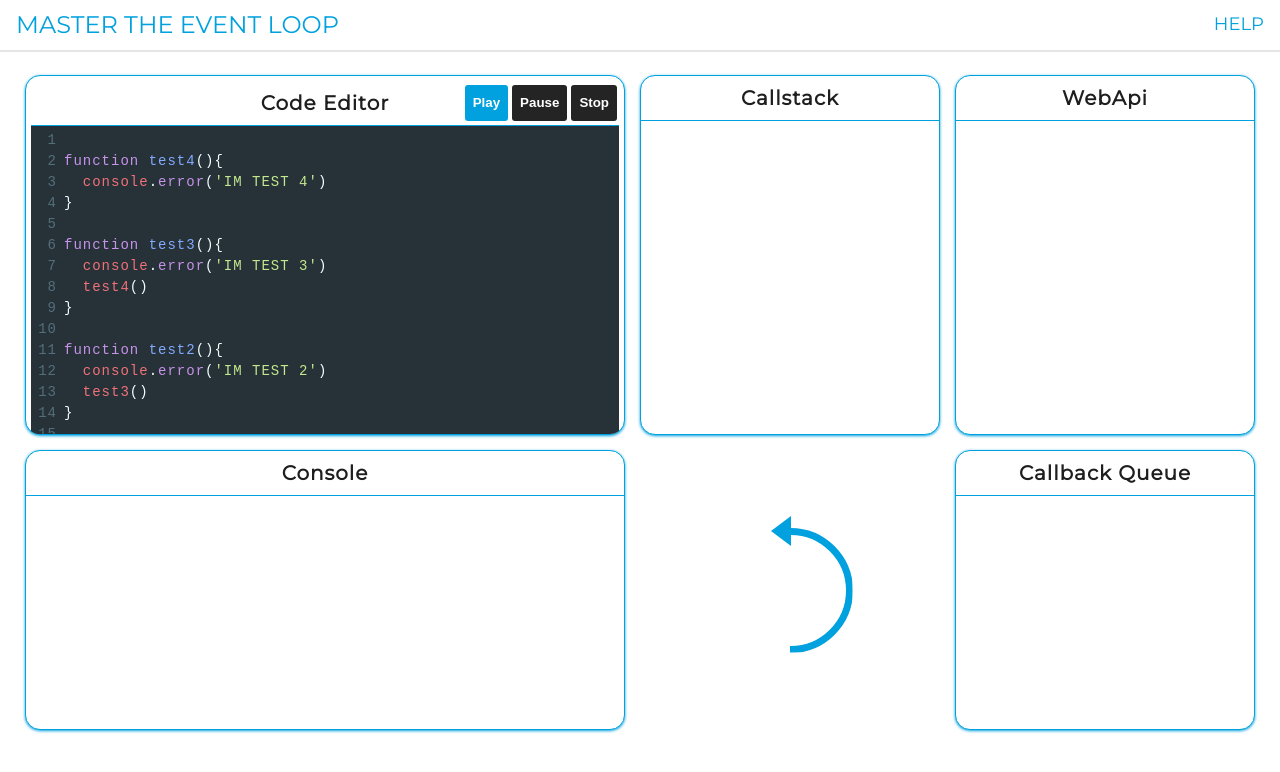
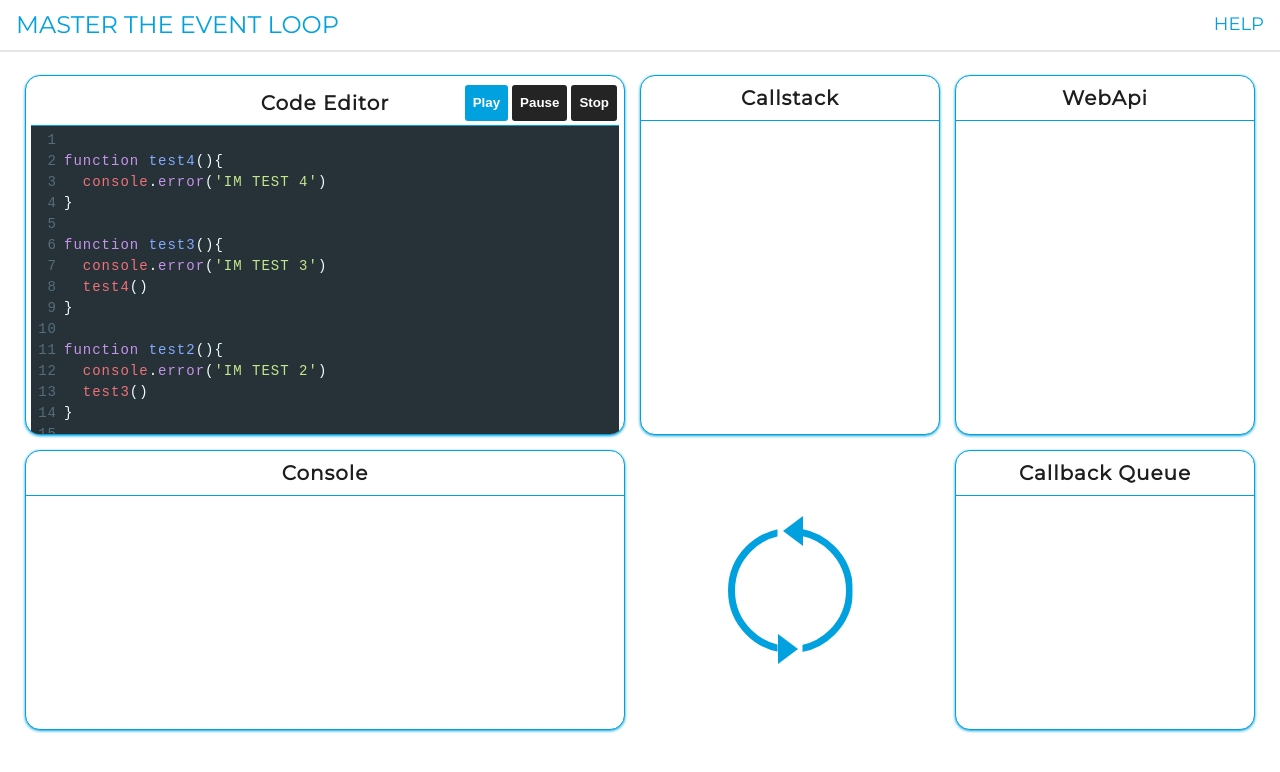
Before and after one commit to Dhaval1403/master-the-event-loop, a React (Create React App) app: page / in a window 1280 px wide. Shown: the top 772 px of the page. Built offline with nearby package versions, Linux system fonts and the light colour scheme.

Commit message:
edit event loop component with two arrows instead of one

```diff
--- a/src/components/EventLoop/EventLoop.js
+++ b/src/components/EventLoop/EventLoop.js
@@ -7,12 +7,13 @@ import { addFunctionToCallstack } from '../../redux/callstack/callstack.actions'
 import { toggleSpin } from '../../redux/eventLoop/eventLoop.actions'
 
 class EventLoop extends Component {
-
 	render() {
 		return (
 			<div className={'spinner-container' + (this.props.spinArrow ? ' spin' : '')}>
-				<div className="circle" />
-				<div className="triangle" />
+				<div className="half-circle-right" />
+				<div className="triangle-right" />
+				<div className="half-circle-left" />
+				<div className="triangle-left" />
 			</div>
 		)
 	}
--- a/src/components/EventLoop/EventLoop.styles.css
+++ b/src/components/EventLoop/EventLoop.styles.css
@@ -4,23 +4,33 @@
 	height: 125px;
 }
 
-.circle {
+.half-circle-right {
 	position: absolute;
 	box-sizing: border-box;
 	height: 125px;
 	width: 125px;
 	border: 7px solid #00a1de;
 	border-radius: 50%;
-	clip-path: inset(0 0 0 50%);
+	clip-path: inset(0 0 0 60%);
 }
 
-.triangle {
+.half-circle-left {
+	position: absolute;
+	box-sizing: border-box;
+	height: 125px;
+	width: 125px;
+	border: 7px solid #00a1de;
+	border-radius: 50%;
+	clip-path: inset(0 60% 0 0);
+}
+
+.triangle-right {
 	position: absolute;
 	width: 30px;
 	height: 20px;
 	background: #00a1de;
 	margin-top: -7px;
-	margin-left: 38px;
+	margin-left: 50px;
 	clip-path: polygon(50% 0, 0% 100%, 100% 100%);
 	-moz-transform: rotate(-90deg);
 	-webkit-transform: rotate(-90deg);
@@ -29,6 +39,21 @@
 	transform: rotate(-90deg);
 }
 
+.triangle-left {
+	position: absolute;
+	width: 30px;
+	height: 20px;
+	background: #00a1de;
+	margin-top: 111px;
+	margin-left: 45px;
+	clip-path: polygon(50% 0, 0% 100%, 100% 100%);
+	-moz-transform: rotate(90deg);
+	-webkit-transform: rotate(90deg);
+	-o-transform: rotate(90deg);
+	-ms-transform: rotate(90deg);
+	transform: rotate(90deg);
+}
+
 .spin {
 	-webkit-transform: rotate(-720deg);
 	-ms-transform: rotate(-720deg);
```
